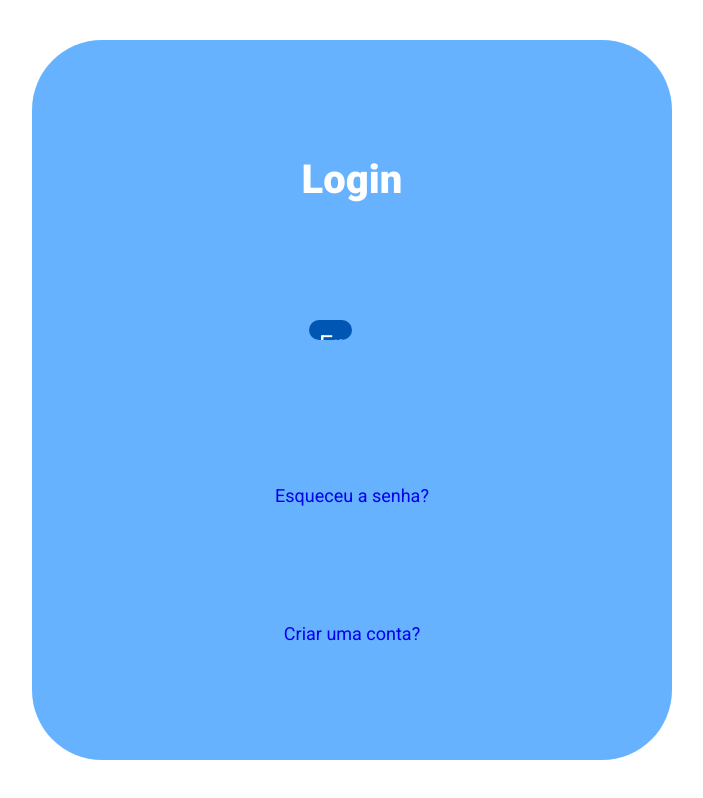
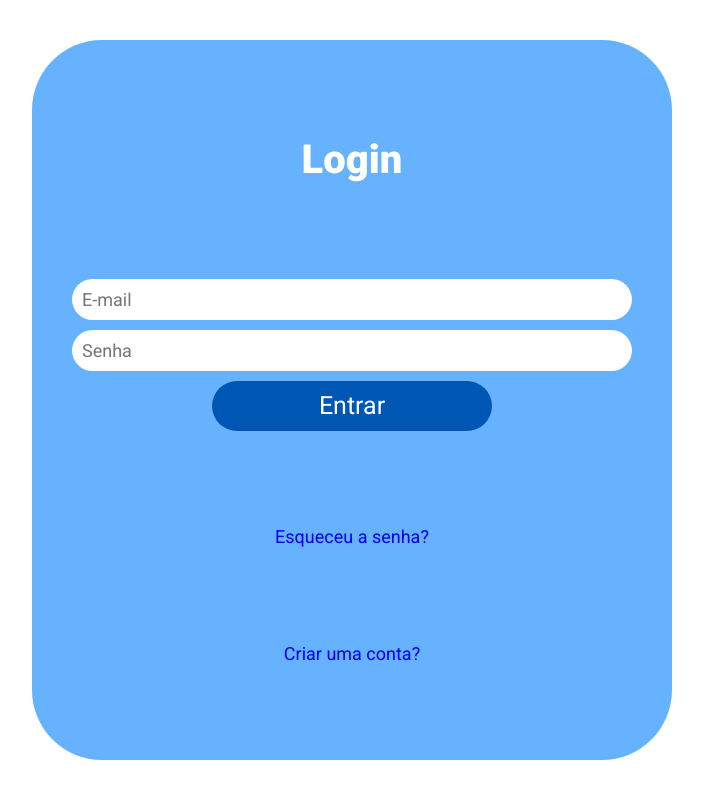
Before and after one commit to Matheus-AR/pi-frontend, a React (Vite) app: page /login in a window 1280 px wide. Shown: the whole page, without its empty margins (288-991 px from the left). Built offline with nearby package versions, Linux system fonts and the light colour scheme.

Commit message:
Corrigindo os botões

```diff
--- a/src/components/Botao.css
+++ b/src/components/Botao.css
@@ -1,4 +1,5 @@
-input[type="submit"] {
+input[type="submit"],
+input[type="button"] {
     width: 100%;
     background-color: #0056B3;
     color: #fff;
@@ -8,14 +9,16 @@ input[type="submit"] {
 }
 
 @media screen and (min-width: 768px) {
-    input[type="submit"] {
+    input[type="submit"],
+    input[type="button"] {
         width: 50%;
-        height: 10%;
+        height: 50px;
     }
 }
 
 @media screen and (min-width: 1024px) {
-    input[type="submit"] {
+    input[type="submit"],
+    input[type="button"] {
         font-size: 25px;
     }
 }
--- a/src/components/Botao.jsx
+++ b/src/components/Botao.jsx
@@ -2,7 +2,7 @@ import "./Botao.css"
 
 function Botao(props) {
     return (
-        <input type="submit" value={props.texto} />
+        <input type={props.tipo} value={props.texto} />
     )
 }
 
--- a/src/components/Input.css
+++ b/src/components/Input.css
@@ -8,6 +8,7 @@ input[type="text"] {
     padding: 10px;
     border-style: none;
     font-size: 18px;
+    margin-bottom: 10px;
 }
 
 input:focus {
--- a/src/pages/Cadastro.css
+++ b/src/pages/Cadastro.css
@@ -10,6 +10,11 @@
     color: #fff;
 }
 
+.cadastro-container form {
+    width: 100%;
+}
+
+
 @media screen and (min-width: 768px) {
     .cadastro-container {
         margin: 0 auto;
@@ -18,6 +23,11 @@
         border-radius: 70px;
         padding: 0 40px;
     }
+    .cadastro-container form {
+        display: flex;
+        flex-direction: column;
+        align-items: center;
+    }
 }
 
 @media screen and (min-width: 1024px) {
--- a/src/pages/Cadastro.jsx
+++ b/src/pages/Cadastro.jsx
@@ -8,7 +8,7 @@ function Cadastro() {
         <main className="cadastro-container">
             <Titulo texto="Cadastro" />
             <FormCadastro />
-            <Botao texto="Voltar" />
+            <Botao tipo="button" texto="Voltar" />
         </main>
     )
 }
--- a/src/pages/FormCadastro.jsx
+++ b/src/pages/FormCadastro.jsx
@@ -23,7 +23,7 @@ function FormCadastro() {
             <InputEmail register={register} error={errors.email} />
             <InputSenha register={register} error={errors.senha} />
             <InputConfirmaSenha register={register} error={errors.confirmasenha} senha={campoSenha} />
-            <Botao texto="Criar" />
+            <Botao tipo="submit" texto="Criar" />
         </form>
     )
 }
--- a/src/pages/FormLogin.jsx
+++ b/src/pages/FormLogin.jsx
@@ -1,7 +1,8 @@
 import { useForm } from "react-hook-form";
 import { useNavigate } from "react-router-dom";
-import Input from "../components/Input";
 import Botao from "../components/Botao";
+import InputSenha from "../components/InputSenha";
+import InputEmail from "../components/InputEmail";
 function FormLogin() {
     const navigate = useNavigate();
 
@@ -12,9 +13,9 @@ function FormLogin() {
     }
     return (
         <form onSubmit={handleSubmit(onSubmit)}>
-            <Input tipo="email" texto="E-mail" register={register} error={errors.email} />
-            <Input tipo="password" tecto="Senha" register={register} error={errors.senha} />
-            <Botao texto="Entrar" />
+            <InputEmail texto="E-mail" register={register} error={errors.email} />
+            <InputSenha texto="Senha" register={register} error={errors.senha} />
+            <Botao tipo="submit" texto="Entrar" />
         </form>
     )
 }
--- a/src/pages/Login.css
+++ b/src/pages/Login.css
@@ -10,6 +10,10 @@
     color: #fff;
 }
 
+.login-container form {
+    width: 100%;
+}
+
 @media screen and (min-width: 768px) {
     .login-container {
         margin: 0 auto;
@@ -18,6 +22,11 @@
         border-radius: 70px;
         padding: 0 40px;
     }
+    .login-container form {
+        display: flex;
+        flex-direction: column;
+        align-items: center;
+    }
 }
 
 @media screen and (min-width: 1024px) {
```
